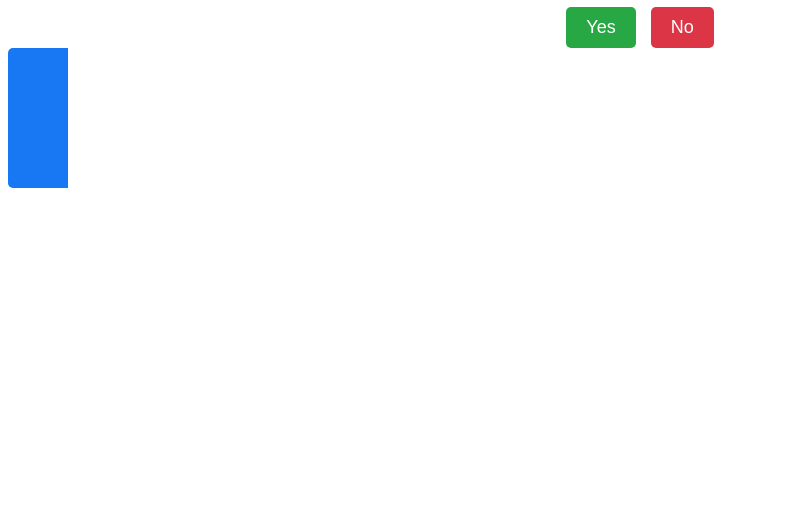
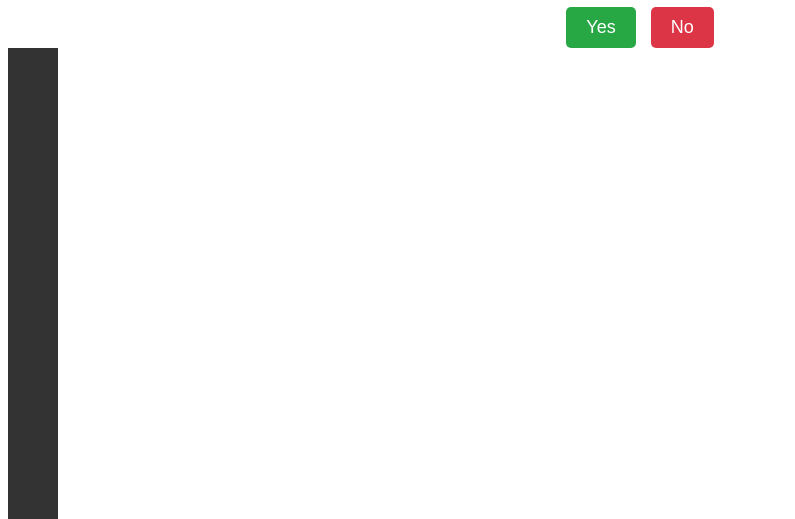
Before and after one commit to virmins/likeyou, a plain HTML site: page index.html in a window 1280 px wide. Shown: the part 281-800 px from the top of the page, without its empty margins (0-795 px from the left). Drawn offline with Linux system fonts and the light colour scheme.

Commit message:
Update style.css

```diff
--- a/style.css
+++ b/style.css
@@ -41,13 +41,10 @@ body {
 }
 
 .sidebar {
-    width: 60px;
-    height: 140px;
-    background-color: #1877f2;
-    padding: 20px;
-    box-sizing: border-box;
-    color: #fff;
+    width: 50px;
+    height: 100vh;
+    background: #333;
+    color: white;
     overflow: hidden;
-    border-radius: 5px 0 0 5px;
-    transition: width .75s ease;
+    transition: width 0.3s ease-in-out;
 }
```
